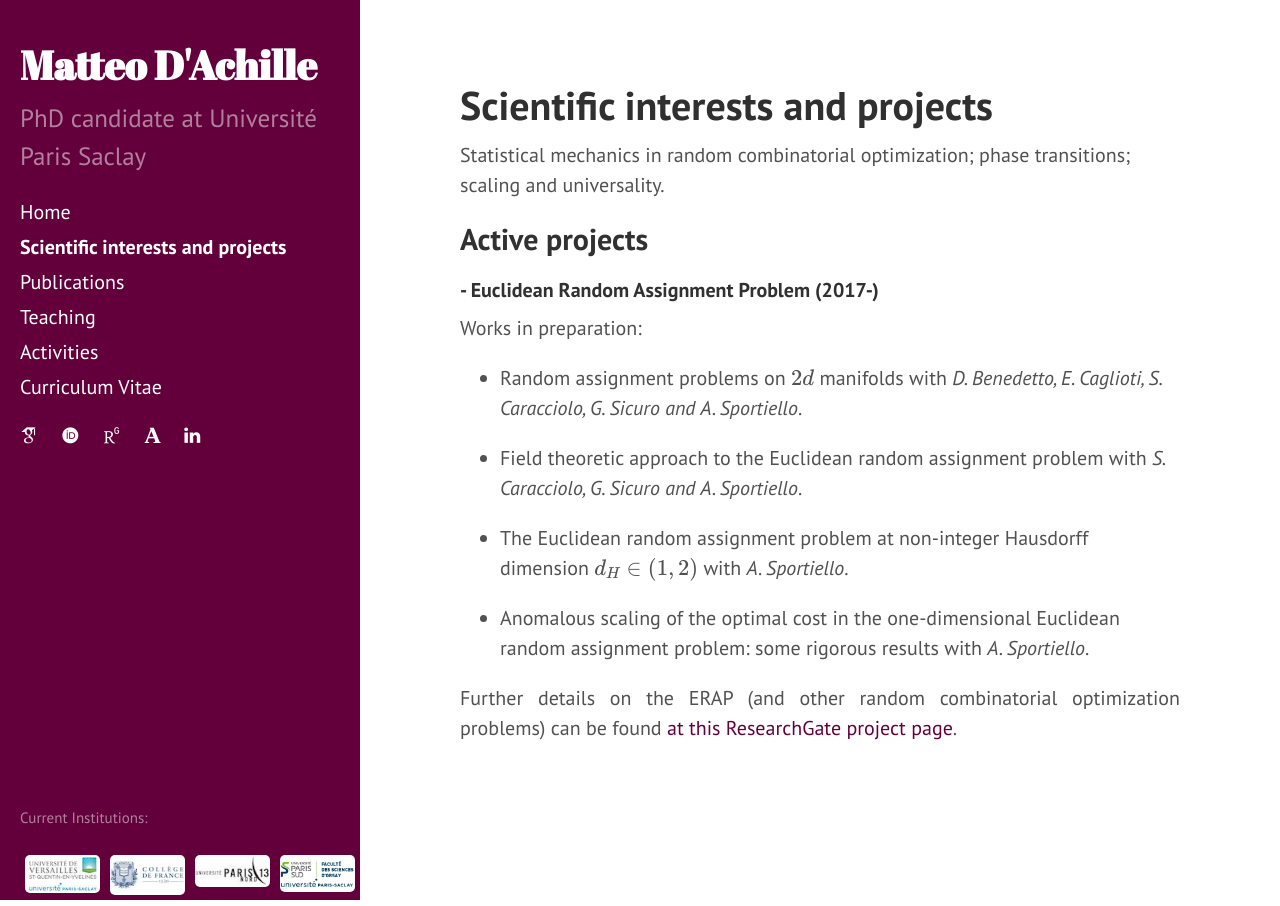
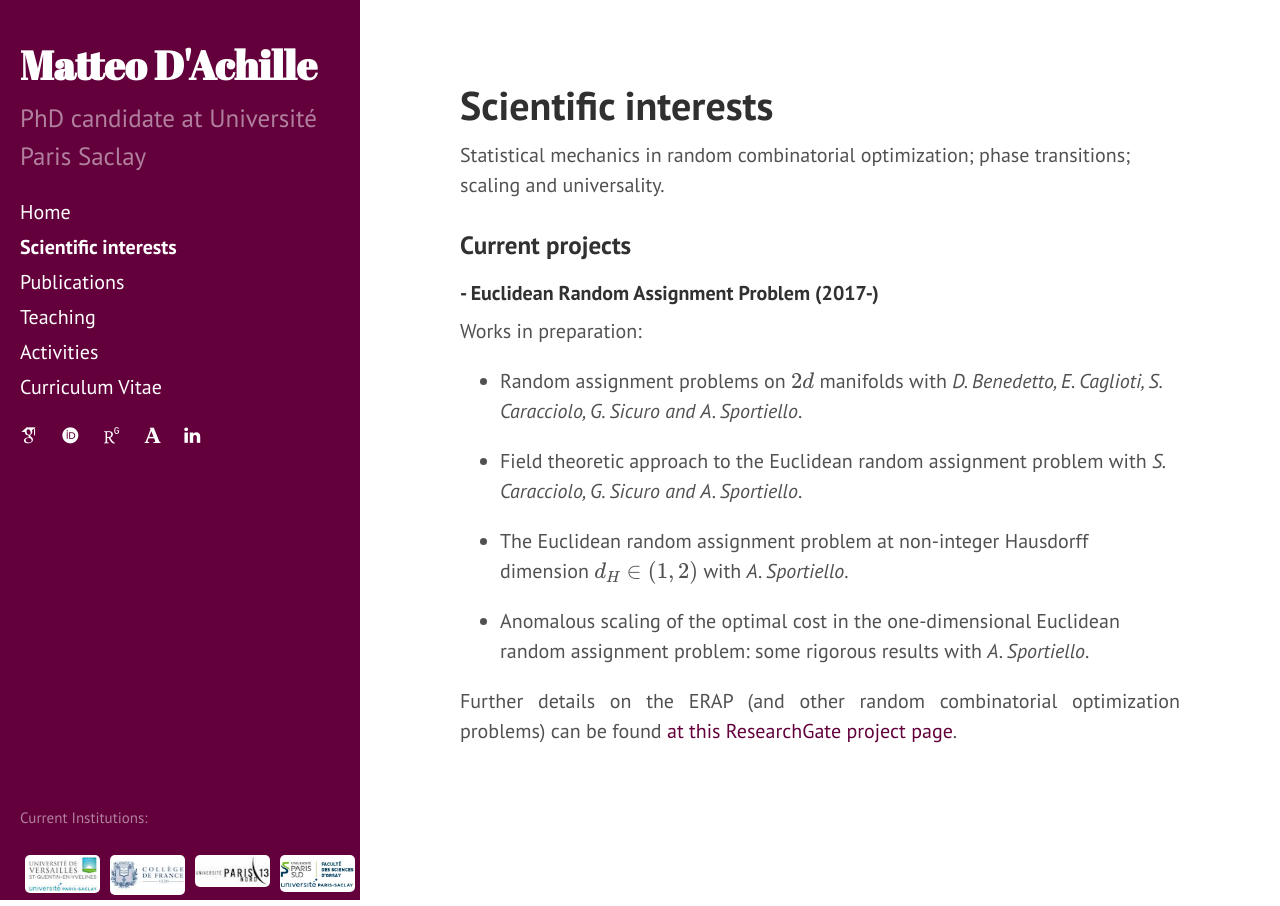
Before and after one commit to matteodachille/matteodachille.github.io, a Jekyll site: the page built from scientific-interests.md, in a window 1280 px wide. Built offline with Jekyll 4.4.1, drawn with Linux system fonts in a browser that asks for light colours; nearby versions of some CDN libraries; some web fonts are replaced; formulas are drawn with MathJax 3.

Commit message:
Minor updates

```diff
--- a/scientific-interests.md
+++ b/scientific-interests.md
@@ -1,6 +1,6 @@
 ---
 layout: page
-title: Scientific interests and projects
+title: Scientific interests
 order: 2
 ---
 
@@ -12,7 +12,7 @@ The Euclidean Random Assignment Problem and, more broadly, typical properties of
 {: .text-justify}
 -->
 
-## Active projects
+### Current projects
 
 #### - Euclidean Random Assignment Problem (2017-)
 
```
Also changed, not shown: cv.md (+1 -0 lines), events.md (+1 -1 lines).
